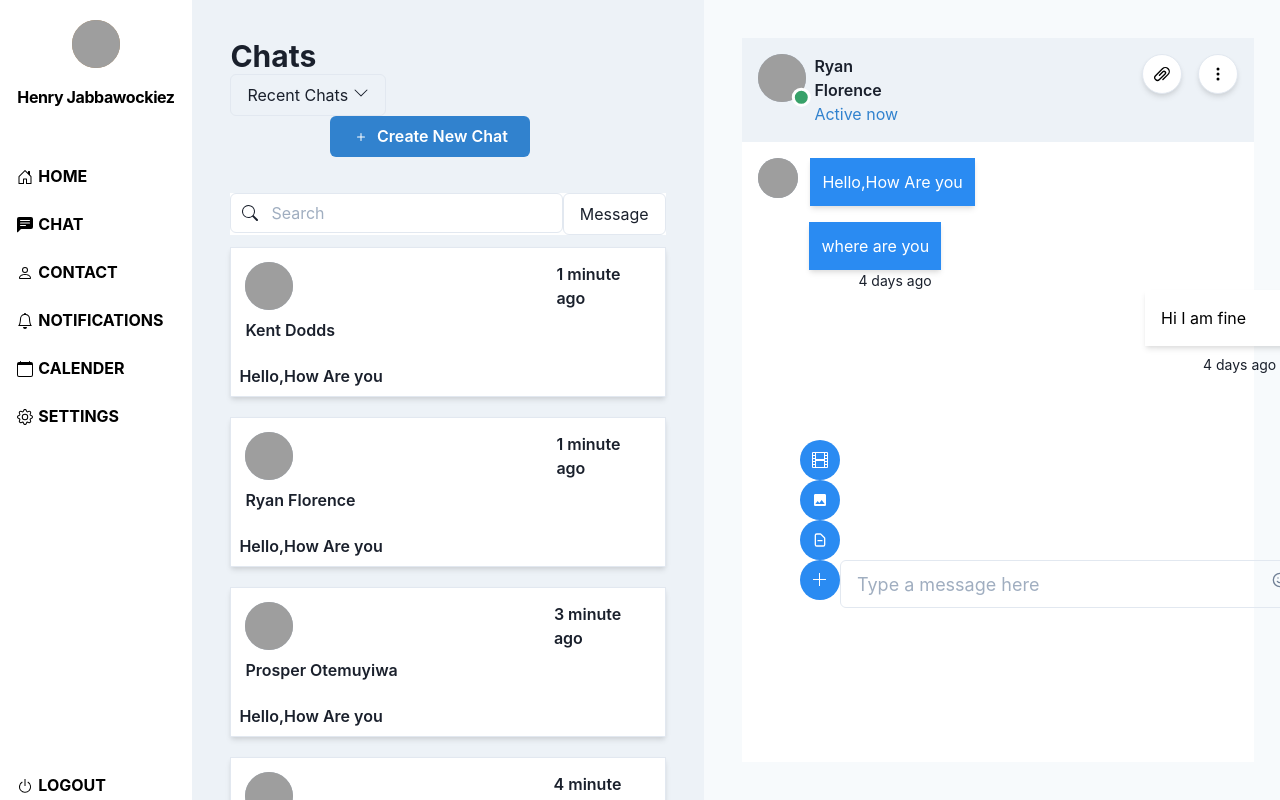
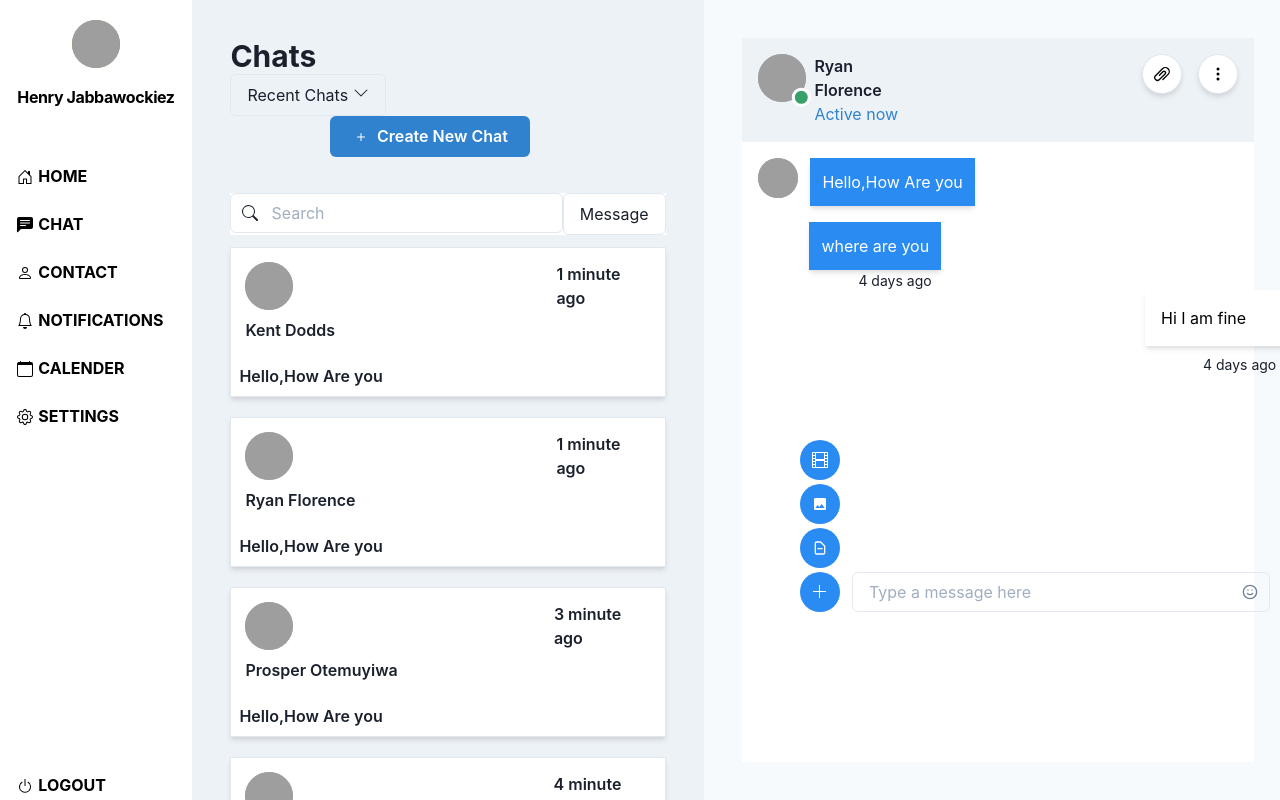
Before and after one commit to BENCYPHILIP/ChatApp, a React (Create React App) app: page /dashboard in a window 1280 px wide. Built offline with nearby package versions, Linux system fonts and the light colour scheme; grey boxes are pictures that could not be loaded.

Commit message:
chat message section update

```diff
--- a/src/components/Messages.tsx
+++ b/src/components/Messages.tsx
@@ -74,23 +74,24 @@ const Messages =()=>{
 
 
 
-          <Box style={{  position: "absolute",width: "500px",height: "80px",left: "800px",top: "440px"}}>
-
-            <Box>
+          <Box style={{  position: "absolute",width: "470px",height: "80px",left: "800px",top: "440px"}}>
+            <Flex>
             <Circle size="40px" bg="#2A8BF2" color="white">
                 <Icon as={BsFilm} />
               </Circle>
-              <Circle size="40px" bg="#2A8BF2" color="white">
+            </Flex>
+
+            <Flex pt={1}>
+            <Circle size="40px" bg="#2A8BF2" color="white">
                 <Icon as={MdInsertPhoto} />
               </Circle>
-              <Circle size="40px" bg="#2A8BF2" color="white">
-                <Icon as={HiOutlineDocumentRemove} />
-              </Circle>
-
-
-            </Box>
-
-
+            </Flex>
+            <Flex pt={1}>
+            <Circle size="40px" bg="#2A8BF2" color="white">
+            <Icon as={HiOutlineDocumentRemove} />
+            </Circle>
+            </Flex>
+          <Flex pt={1}>
           <InputGroup>
             <Circle size="40px" bg="#2A8BF2" color="white">
               <InputLeftElement
@@ -98,13 +99,15 @@ const Messages =()=>{
                 children={<Icon as={VscAdd} />}
               />
             </Circle>
-            <Input type="" placeholder="Type a message here" size="lg" />
+            <Input type="text" placeholder="Type a message here" ml={3} />
             <InputRightElement
               children={<Icon as={FiSmile} />}
               color="gray.500"
             />
 
           </InputGroup>
+          </Flex>
+
         </Box>
           </Box>
       </Flex>
```
